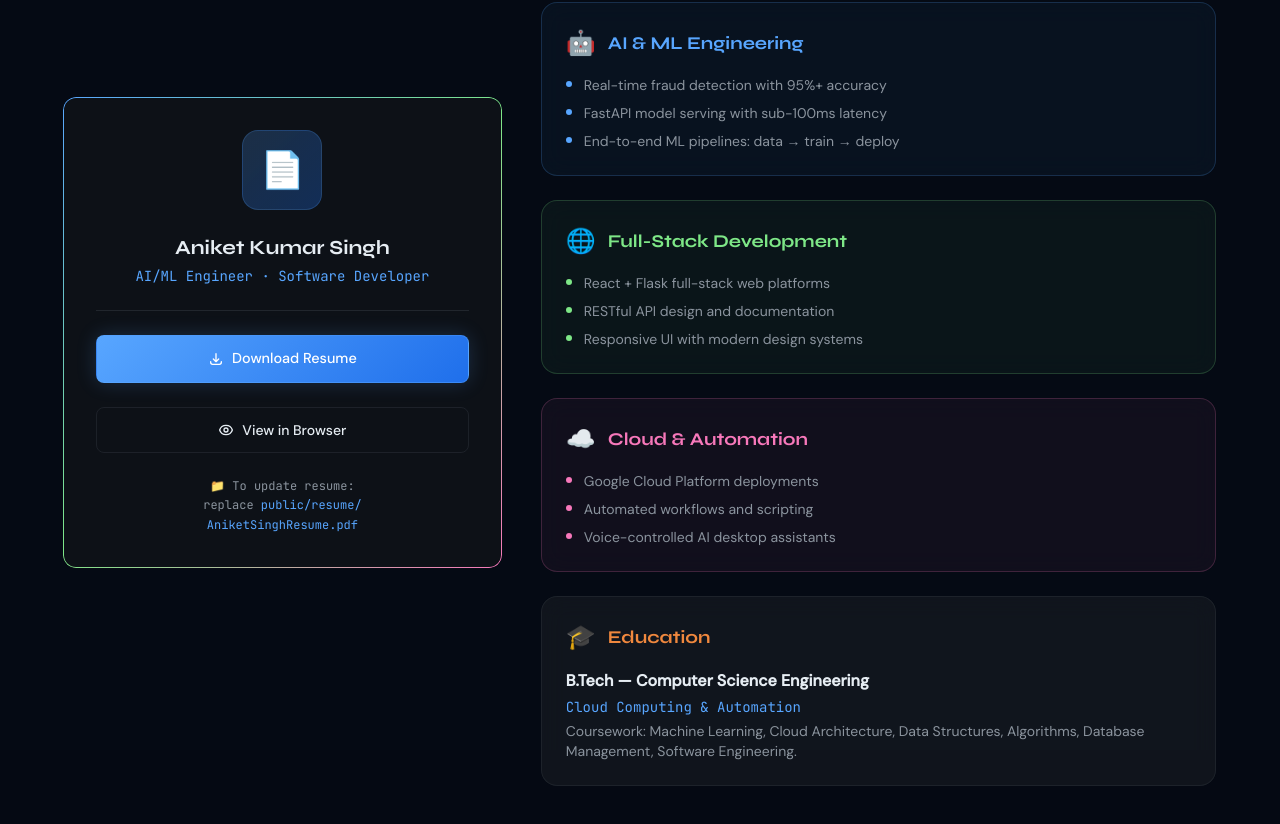
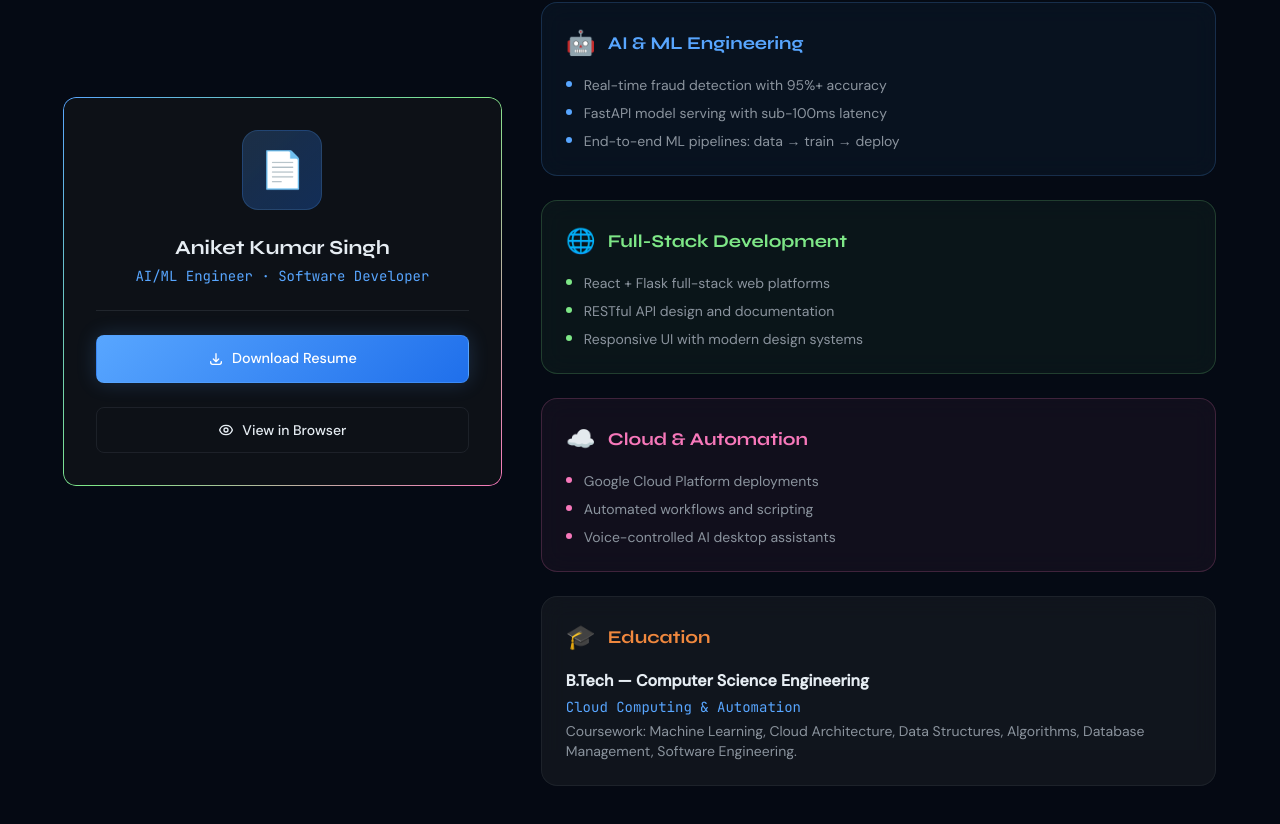
Before and after one commit to aniketsingh1245/portfolio, a React (Vite) app: page / in a window 1280 px wide. Shown: the part 4585-5409 px from the top of the page. Built offline with nearby package versions, Linux system fonts and the light colour scheme.

Commit message:
added all projects

```diff
--- a/src/components/Resume.jsx
+++ b/src/components/Resume.jsx
@@ -100,11 +100,7 @@ export default function Resume() {
                   View in Browser
                 </a>
 
-                <p className="text-muted text-xs font-mono leading-relaxed">
-                  📁 To update resume:
-                  <br />replace <span className="text-accent">public/resume/</span>
-                  <br /><span className="text-accent">AniketSinghResume.pdf</span>
-                </p>
+
 
               </div>
             </div>
```
